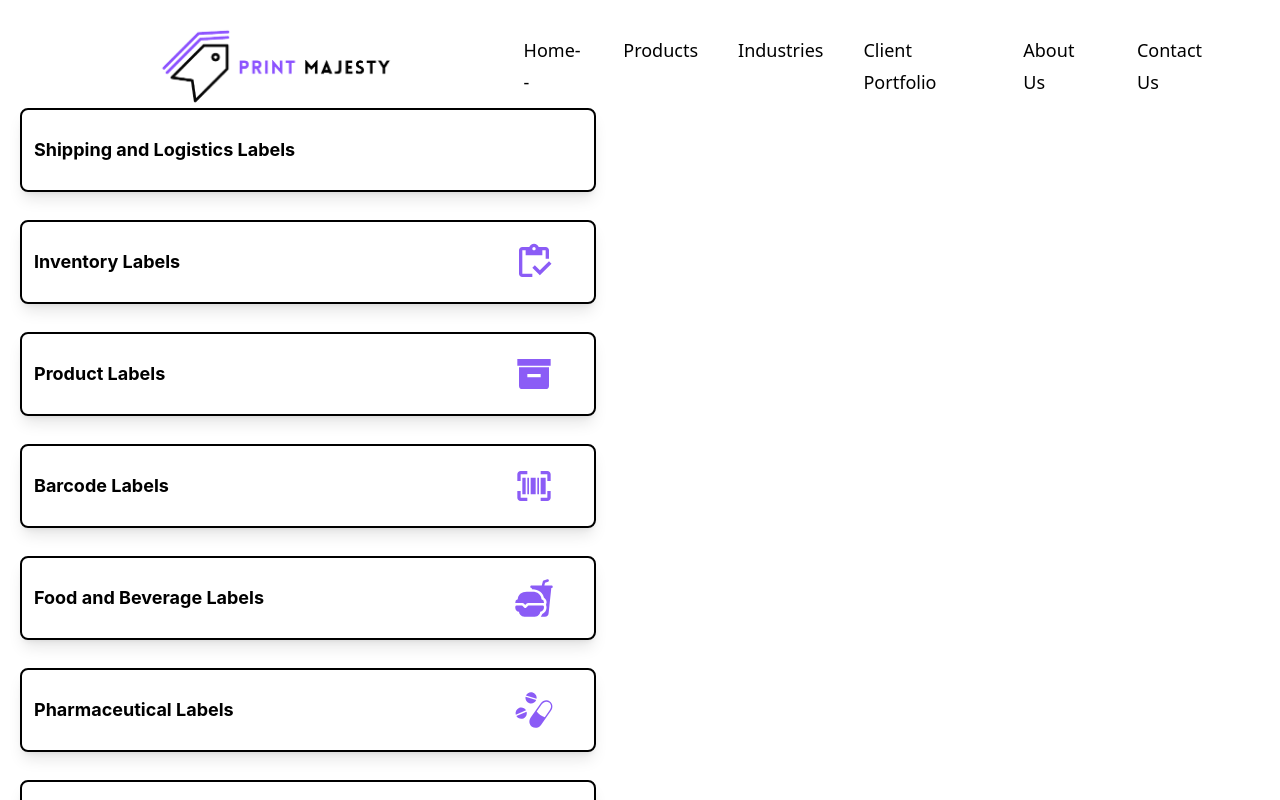
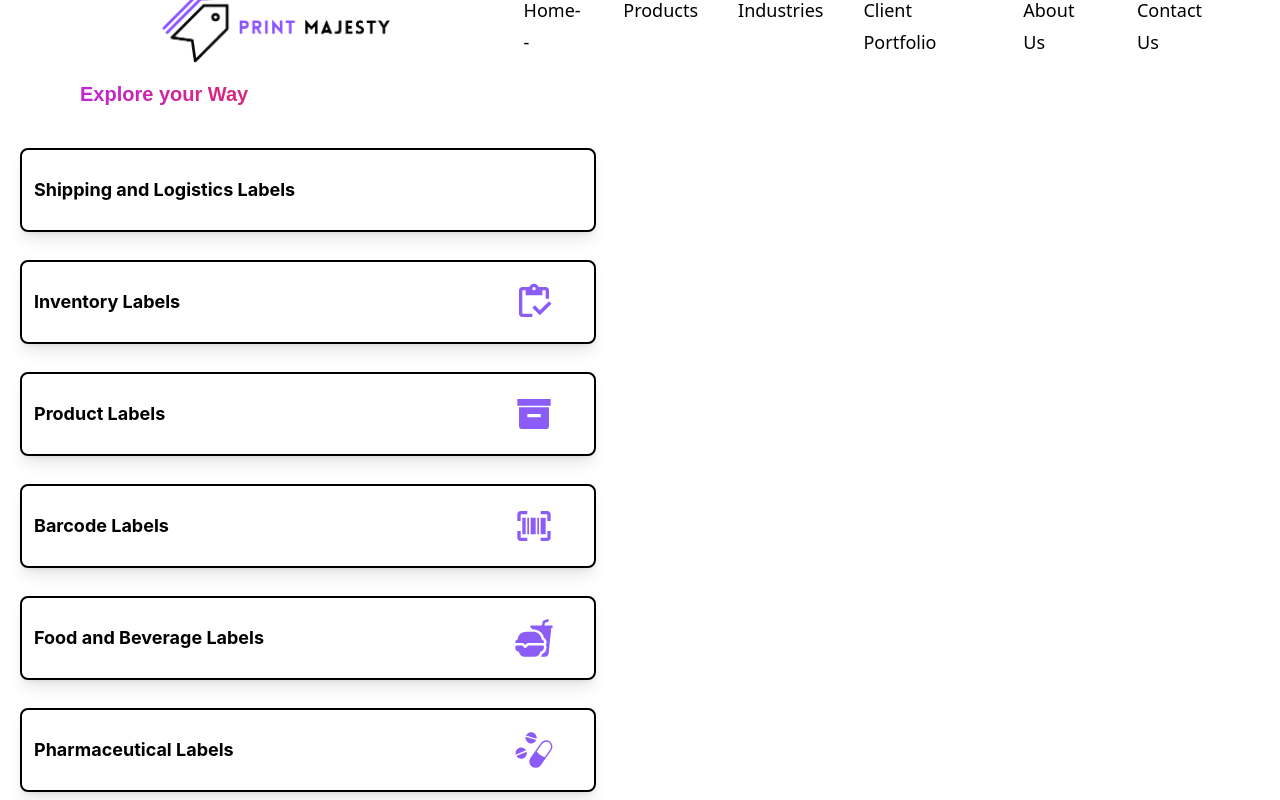
Before and after one commit to CKPRASHANTH07/Web-Intern, a React (Create React App) app: page /Industries in a window 1280 px wide. Shown: the top 800 px of the page. Built offline with nearby package versions, Linux system fonts and the light colour scheme; some icons are missing; what country-list would draw is missing.

Commit message:
Update Industries.jsx
bugs fixed

```diff
--- a/src/Industries.jsx
+++ b/src/Industries.jsx
@@ -4,7 +4,7 @@ import Streamgrid from './Industriescomponents/Streamgrid'
 import Footer from './homecomponents/footer'
 export default function Industries() {
   return (
-    <div>
+    <div className='flex flex-col gap-10'>
       <Navbar/>
       <Streamgrid/>
       <Footer/>
```
